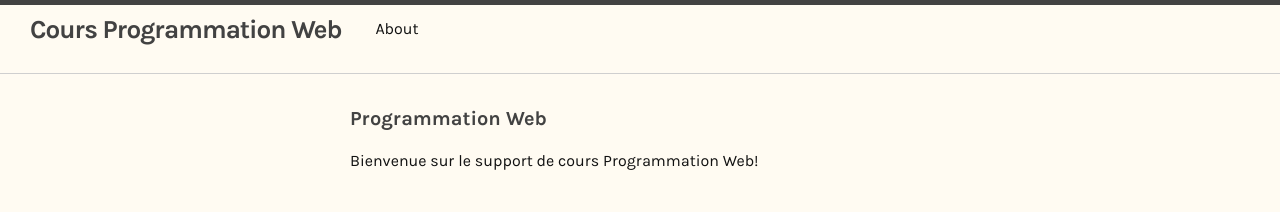
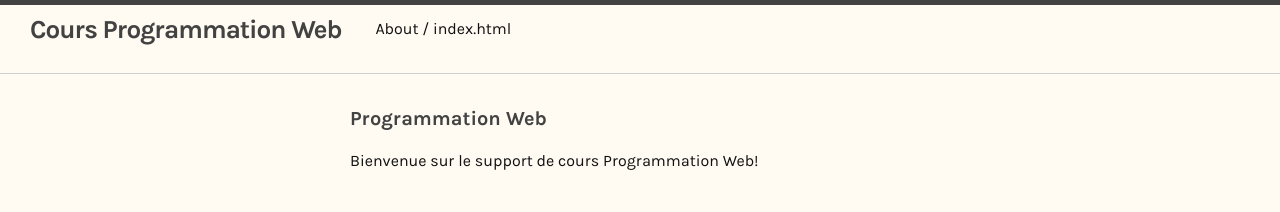
Before and after one commit to coursweb/coursweb.github.io, a Jekyll site: the page built from index.html, in a window 1280 px wide. Shown: the top 212 px of the page. Built offline with Jekyll 4.4.1, drawn with Linux system fonts in a browser that asks for light colours.

Commit message:
debugging!

```diff
--- a/_includes/header.html
+++ b/_includes/header.html
@@ -24,7 +24,9 @@
             {% assign page_url_parts_size = page_url_parts | size %}
             {% if page_url_parts_size <= 2 %}
 
-              <a class="page-link{% if page_url_parts[1] == url_parts[1] %} active{% endif %}" href="{{ my_page.url | prepend: site.baseurl }}">{{ my_page.title }}</a>
+              {% assign path_parts = page.path | split: '/' %}
+
+              <a class="page-link{% if page_url_parts[1] == url_parts[1] %} active{% endif %}" href="{{ my_page.url | prepend: site.baseurl }}">{{ my_page.title }} / {{ path_parts[0] }}</a>
 
             {% endif %}
           {% endif %}
```
